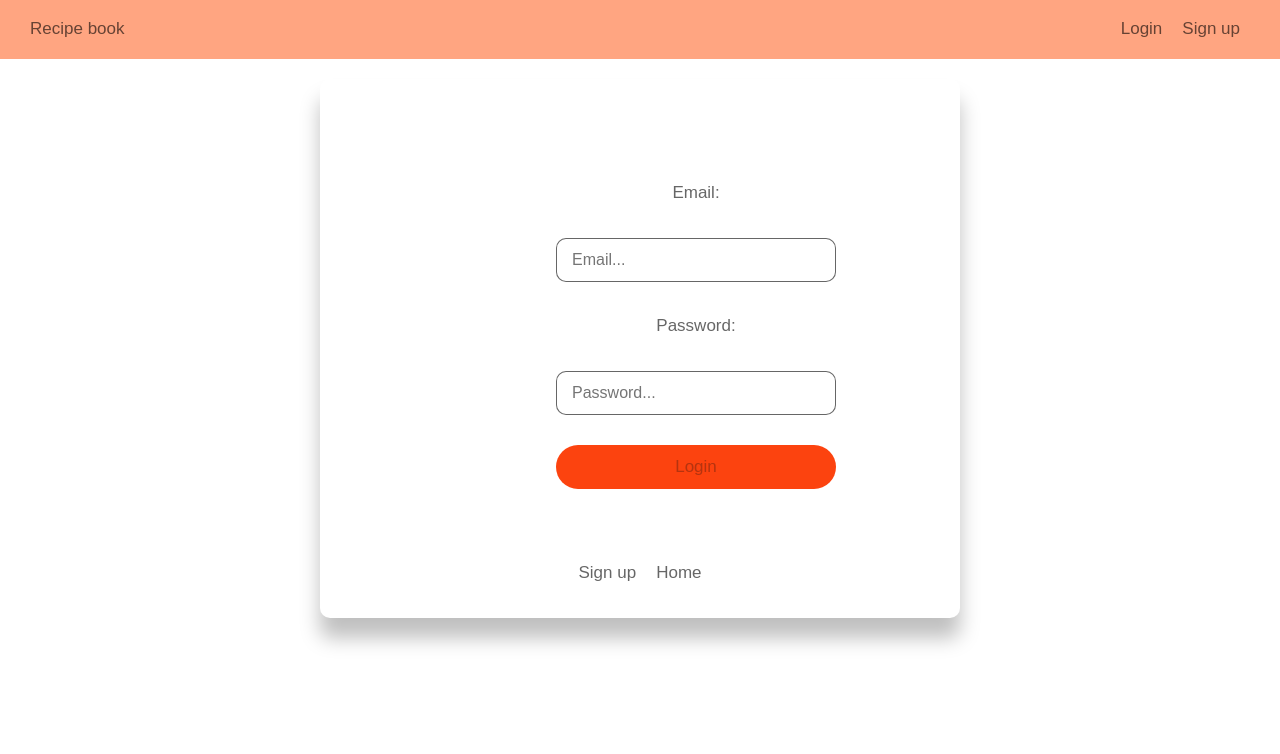
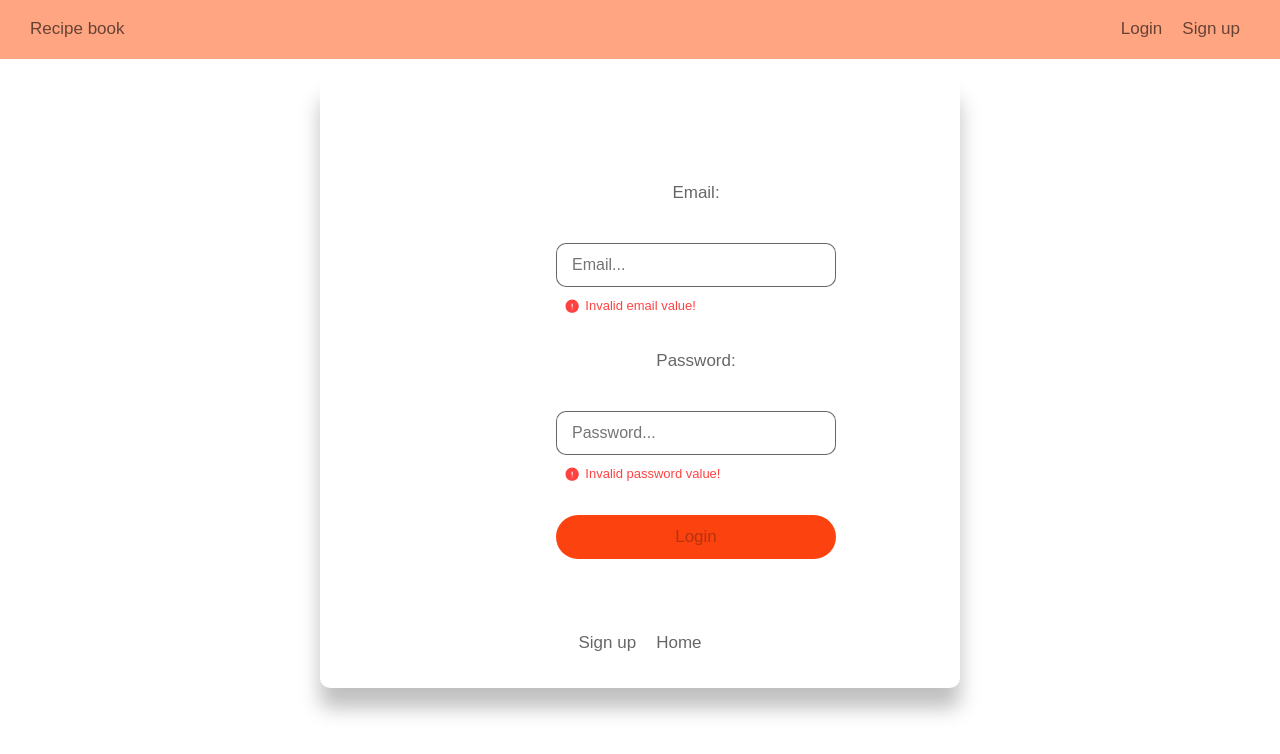
Before and after one commit to jamm3e3333-gmail-com/recipe-book-react, a React (Create React App) app: page /login in a window 1280 px wide. Shown: the top 754 px of the page. Built offline with nearby package versions, Linux system fonts and the light colour scheme.

Commit message:
🦺 Add validation functionality to Input component

```diff
--- a/src/components/UI/Input.module.scss
+++ b/src/components/UI/Input.module.scss
@@ -1,7 +1,25 @@
 @import '../../styles/mixins';
 @import '../../styles/variables';
 
+.input-box {
+    padding: .5rem 0 0;
+    &--error {
+        display: flex;
+        flex-direction: row;
+        justify-content: flex-start;
+        gap: .5rem;
+        align-items: center;
+        margin: .8rem 0 0 .8rem;
+        color: $error-red;
+        font-size: 1.3rem;
+        svg {
+            width: 6%;
+        }
+    }
+}
+
 .form-input {
+    width: 100%;
     padding: 1.2rem 1.5rem;
     font-size: 1.6rem;
     border-radius: 1rem;
@@ -10,10 +28,4 @@
     &:focus, &:active {
         outline: none;
     }
-    &--valid {
-        @include input-focus-active($green, $green-box-shadow);
-    }
-    &--invalid {
-        @include input-focus-active($red-brown, $red-box-shadow);
-    }
 }
--- a/src/components/UI/Input.tsx
+++ b/src/components/UI/Input.tsx
@@ -1,17 +1,29 @@
-import React from 'react'
+import { HandleChangeInputEvent } from '../../utils'
+import ErrorIcon from '../icons/ErrorIcon'
 import classes from './Input.module.scss'
 
 interface InputProps {
     name: string
+    isValid: boolean
     placeholder?: string
     value?: string
     className?: string
     type?: 'text' | 'password'
-    onChange?: ( e: React.ChangeEvent<HTMLInputElement> ) => void
+    onChange?: HandleChangeInputEvent
 }
 
-const Input: React.FC<InputProps> = ( { name, onChange, placeholder, type = 'text', value, className } ) => {
+const Input: FunComponent<InputProps> = ({
+    name,
+    onChange,
+    placeholder,
+    type = 'text',
+    value,
+    className,
+    isValid
+}) => {
+
     return (
+        <div className={classes['input-box']}>
             <input
                 name={name}
                 onChange={onChange}
@@ -20,6 +32,10 @@ const Input: React.FC<InputProps> = ( { name, onChange, placeholder, type = 'tex
                 type={type}
                 value={value}
             />
+                {!isValid &&
+                    <span className={classes['input-box--error']}><ErrorIcon />Invalid {name.toLowerCase()} value!</span>
+                }
+        </div>
     )
 }
 
--- a/src/styles/_colors.scss
+++ b/src/styles/_colors.scss
@@ -7,6 +7,7 @@ $white-neon-text: rgba(240, 240, 240, 1);
 
 $red: rgba(252, 67, 15, 1);
 $neon-red: rgba(254, 19, 19, 1);
+$error-red: rgba(254, 19, 19, .8);
 $red-brown: rgba(255, 76, 5, 0.5);
 $brown-red: rgba(222, 58, 40, .4);
 
```
Lines whose indentation alone changed are shown as unchanged.
